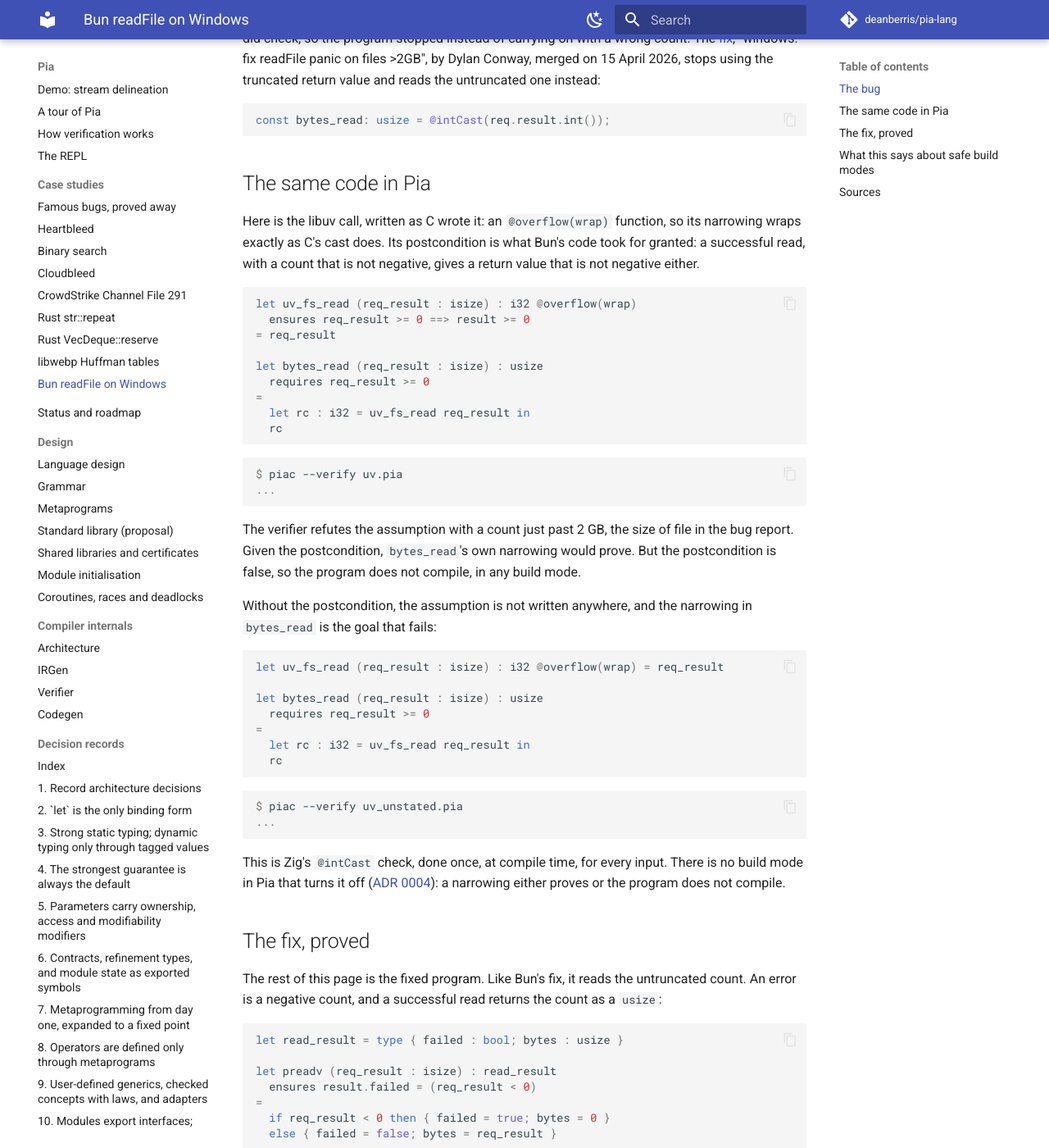
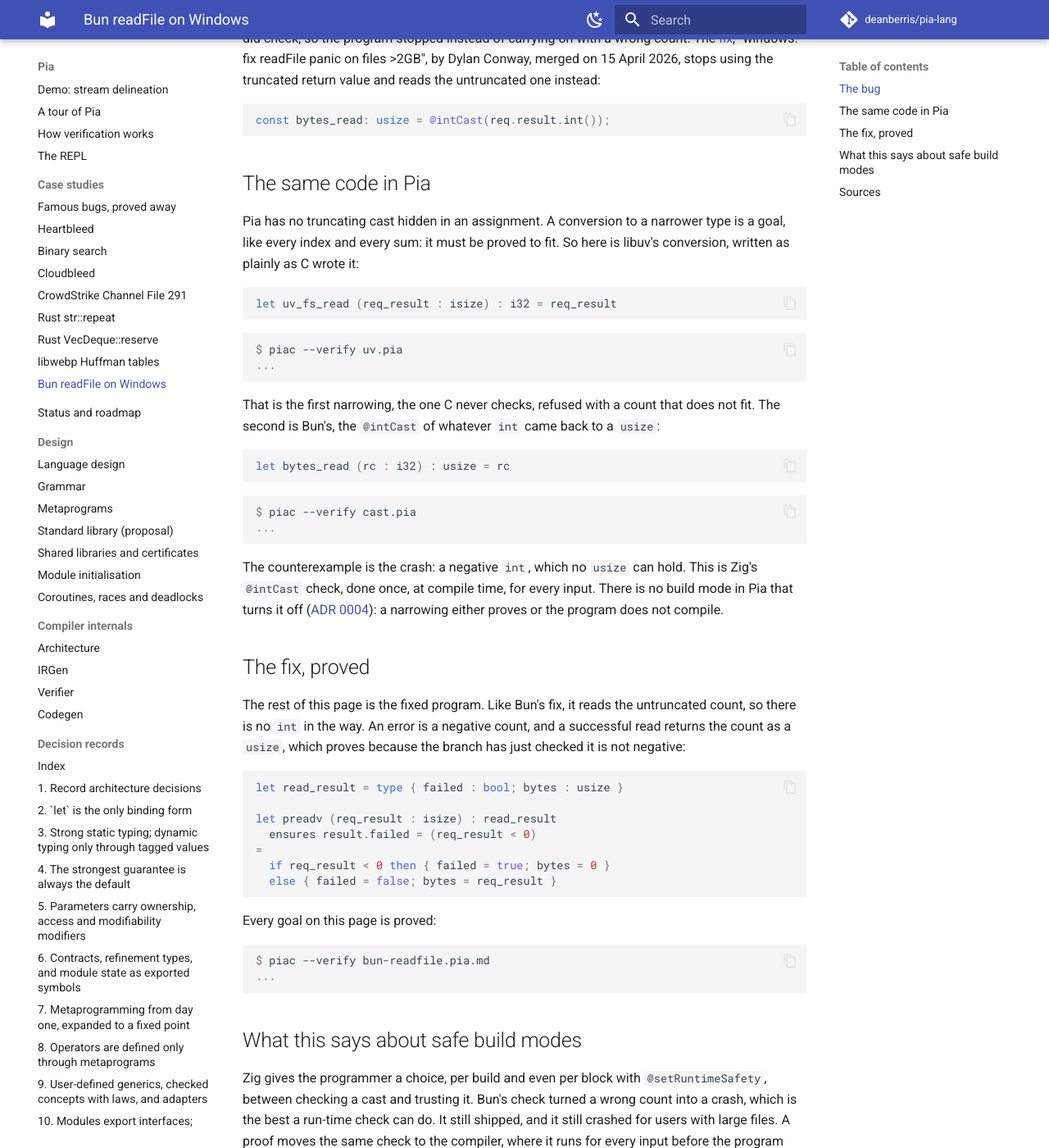
Before and after one commit to deanberris/pia-lang, an MkDocs documentation site: the page built from docs/cases/bun-readfile.pia.md, in a window 1280 px wide and 1400 px high, scrolled down 853 px. Shown: the whole window at 82% size. Built offline with MkDocs 1.6.1 and Material for MkDocs 9.7.7, drawn with Linux system fonts in a browser that asks for light colours; comment, search, counter and statistics services are not loaded.

Commit message:
Bun page: model the two narrowings as plain conversions
Co-Authored-By: Claude Opus 5.5 <noreply@anthropic.com>
Claude-Session: https://claude.ai/code/session_01SkMSarsGbfBsffQVRtycEv

````diff
--- a/docs/cases/bun-readfile.pia.md
+++ b/docs/cases/bun-readfile.pia.md
@@ -49,24 +49,14 @@ const bytes_read: usize = @intCast(req.result.int());
 
 ## The same code in Pia
 
-Here is the libuv call, written as C wrote it: an `@overflow(wrap)`
-function, so its narrowing wraps exactly as C's cast does. Its
-postcondition is what Bun's code took for granted: a successful read,
-with a count that is not negative, gives a return value that is not
-negative either.
+Pia has no truncating cast hidden in an assignment. A conversion to a
+narrower type is a goal, like every index and every sum: it must be proved
+to fit. So here is libuv's conversion, written as plainly as C wrote it:
 
 <!-- example: uv.pia -->
 <!-- expect: fail -->
 ```ocaml
-let uv_fs_read (req_result : isize) : i32 @overflow(wrap)
-  ensures req_result >= 0 ==> result >= 0
-= req_result
-
-let bytes_read (req_result : isize) : usize
-  requires req_result >= 0
-=
-  let rc : i32 = uv_fs_read req_result in
-  rc
+let uv_fs_read (req_result : isize) : i32 = req_result
 ```
 
 ```console
@@ -74,41 +64,33 @@ $ piac --verify uv.pia
 ...
 ```
 
-The verifier refutes the assumption with a count just past 2 GB, the size
-of file in the bug report. Given the postcondition, `bytes_read`'s own
-narrowing would prove. But the postcondition is false, so the program
-does not compile, in any build mode.
+That is the first narrowing, the one C never checks, refused with a
+count that does not fit. The second is Bun's, the `@intCast` of whatever
+`int` came back to a `usize`:
 
-Without the postcondition, the assumption is not written anywhere, and
-the narrowing in `bytes_read` is the goal that fails:
-
-<!-- example: uv_unstated.pia -->
+<!-- example: cast.pia -->
 <!-- expect: fail -->
 ```ocaml
-let uv_fs_read (req_result : isize) : i32 @overflow(wrap) = req_result
-
-let bytes_read (req_result : isize) : usize
-  requires req_result >= 0
-=
-  let rc : i32 = uv_fs_read req_result in
-  rc
+let bytes_read (rc : i32) : usize = rc
 ```
 
 ```console
-$ piac --verify uv_unstated.pia
+$ piac --verify cast.pia
 ...
 ```
 
-This is Zig's `@intCast` check, done once, at compile time, for every
-input. There is no build mode in Pia that turns it off
+The counterexample is the crash: a negative `int`, which no `usize` can
+hold. This is Zig's `@intCast` check, done once, at compile time, for
+every input. There is no build mode in Pia that turns it off
 ([ADR 0004](../adr/0004-strongest-guarantee-by-default.md)): a narrowing
 either proves or the program does not compile.
 
 ## The fix, proved
 
 The rest of this page is the fixed program. Like Bun's fix, it reads the
-untruncated count. An error is a negative count, and a successful read
-returns the count as a `usize`:
+untruncated count, so there is no `int` in the way. An error is a
+negative count, and a successful read returns the count as a `usize`,
+which proves because the branch has just checked it is not negative:
 
 ```pia
 let read_result = type { failed : bool; bytes : usize }
````
